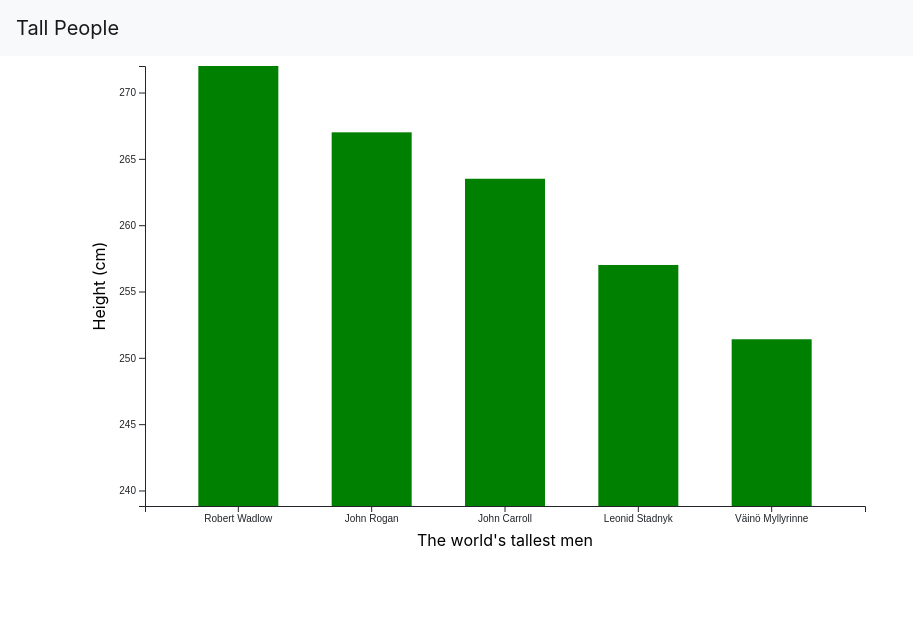
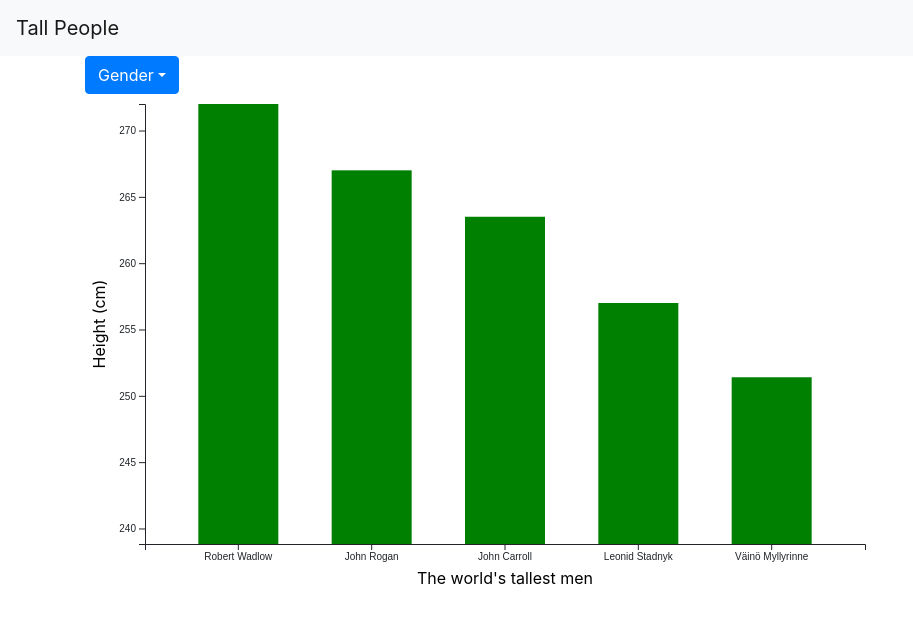
Before and after one commit to elcapo/example-d3, a React (Create React App) app: page / in a window 1280 px wide. Shown: the top 624 px of the page, without its empty margins (0-913 px from the left). Built offline with nearby package versions, Linux system fonts and the light colour scheme.

Commit message:
Completed until: 4.34 Adding our dropdown with React

```diff
--- a/src/App.js
+++ b/src/App.js
@@ -1,5 +1,6 @@
 import React from 'react';
-import { Navbar, Container } from 'react-bootstrap';
+import { Navbar, Container, Row, Col } from 'react-bootstrap';
+import GenderDropdown from './GenderDropdown';
 import ChartWrapper from './ChartWrapper';
 
 class App extends React.Component {
@@ -10,7 +11,16 @@
           <Navbar.Brand>Tall People</Navbar.Brand>
         </Navbar>
         <Container>
-          <ChartWrapper />
+          <Row>
+            <Col xs={12}>
+              <GenderDropdown />
+            </Col>
+          </Row>
+          <Row>
+            <Col xs={12}>
+              <ChartWrapper />
+            </Col>
+          </Row>
         </Container>
       </div>
     );
--- /dev/null
+++ b/src/GenderDropdown.js
@@ -0,0 +1,21 @@
+import React from 'react';
+import { Dropdown } from 'react-bootstrap';
+
+class GenderDropdown extends React.Component {
+  render() {
+    return (
+      <Dropdown>
+        <Dropdown.Toggle variant="primary" id="dropdown-basic">
+          Gender
+        </Dropdown.Toggle>
+
+        <Dropdown.Menu>
+          <Dropdown.Item>Men</Dropdown.Item>
+          <Dropdown.Item>Women</Dropdown.Item>
+        </Dropdown.Menu>
+      </Dropdown>
+    );
+  }
+}
+
+export default GenderDropdown;
```
Also changed, not shown: 1 other file (tests, documents, lock files or other folders).
